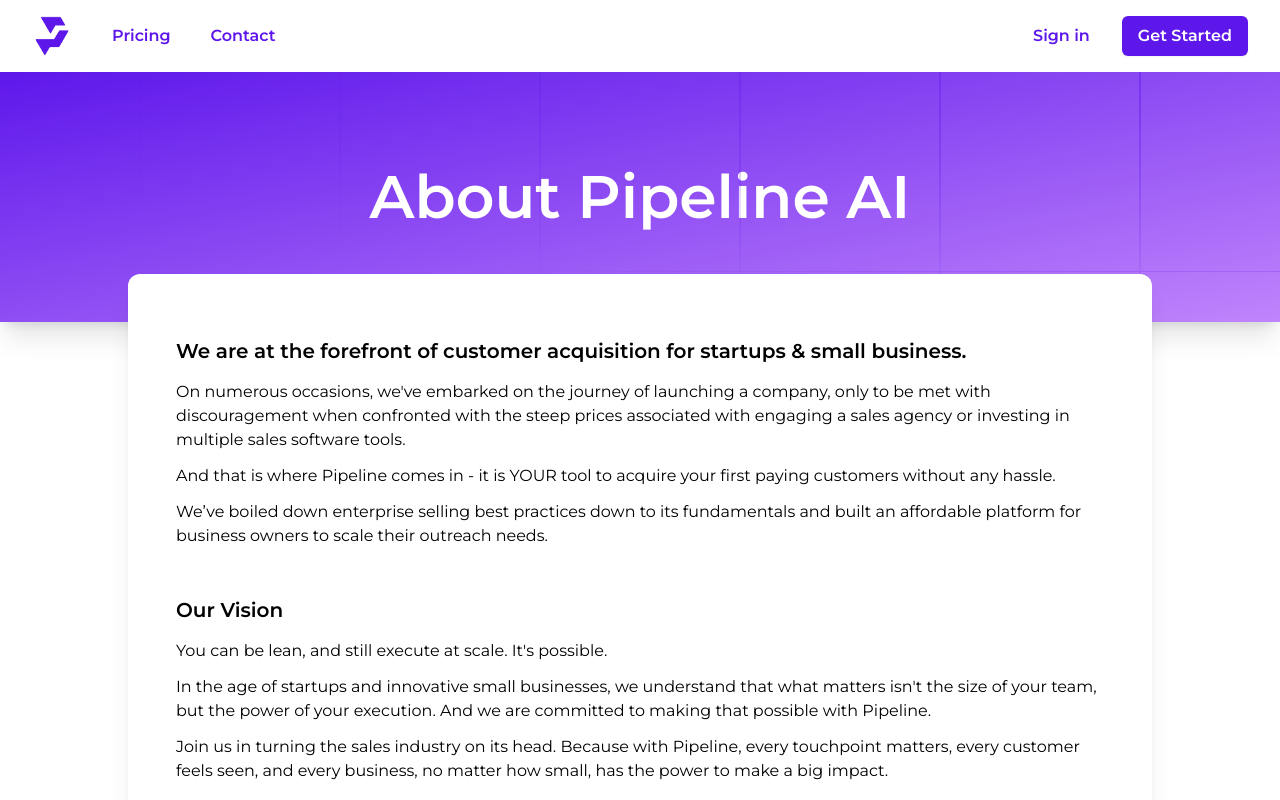
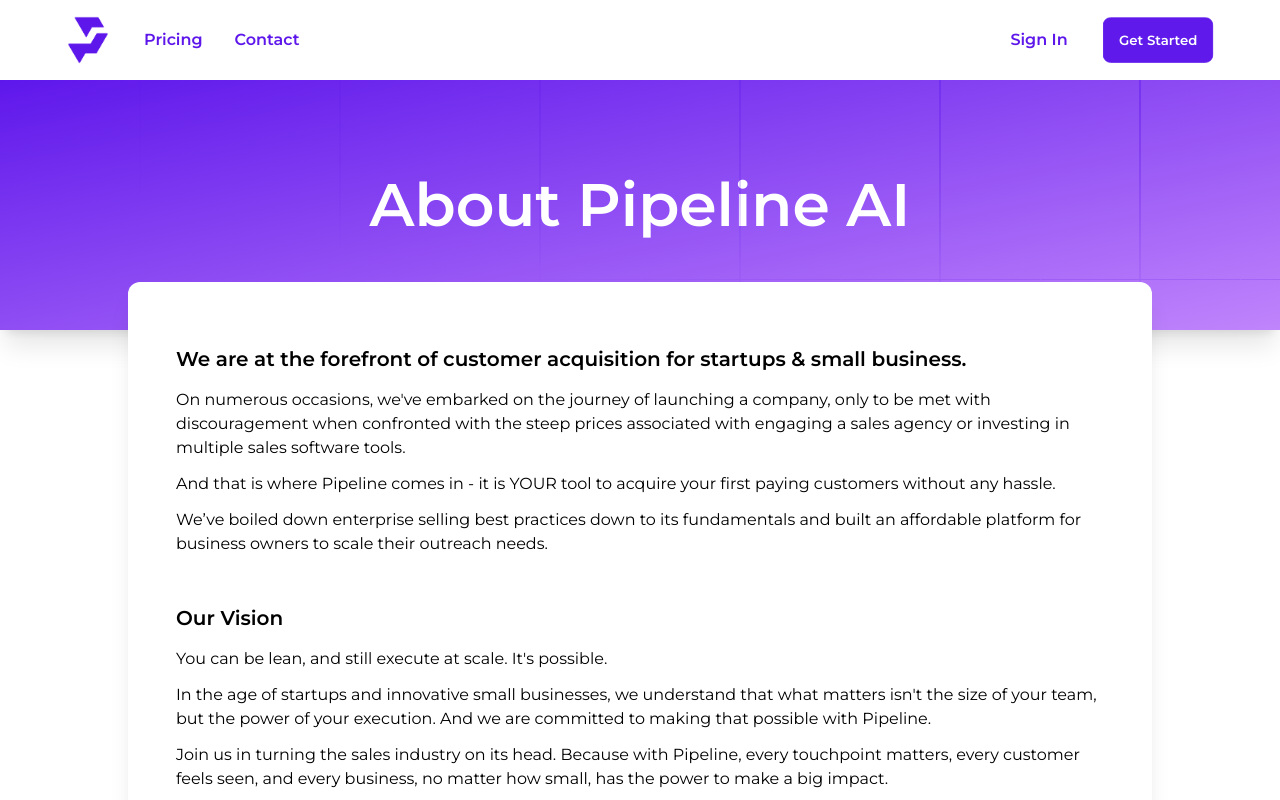
Before and after one commit to aftrmath1/landing-page, a Next.js app: page /about in a window 1280 px wide. Shown: the top 800 px of the page. Built offline with nearby package versions, Linux system fonts and the light colour scheme.

Commit message:
refactor: better mobile navbar responsiveness

```diff
--- a/components/Header.jsx
+++ b/components/Header.jsx
@@ -1,4 +1,4 @@
-import { Fragment } from "react";
+import { Fragment, useState } from "react";
 import { Popover, Transition } from "@headlessui/react";
 import {
   Bars3Icon,
@@ -6,10 +6,10 @@
   CursorArrowRaysIcon,
   ShieldCheckIcon,
   Squares2X2Icon,
+  XMarkIcon,
 } from "@heroicons/react/24/outline";
 import { ChevronDownIcon } from "@heroicons/react/20/solid";
 import Link from "next/link";
-import XMarkIcon from "@heroicons/react/20/solid";
 
 const solutions = [
   {
@@ -55,207 +55,75 @@
 }
 
 export default function Header() {
+  const [mobileDropdownOpen, setMobileDropdownOpen] = useState(false);
   return (
-    <Popover className="bg-white">
-      <div
-        className="pointer-events-none fixed absolute inset-0 bg-transparent z-30 duration-200"
-        aria-hidden="true"
-      />
-      <div className="relative z-20">
-        <div className="mx-auto flex max-w-7xl items-center justify-between py-5 px-6 sm:py-4 md:justify-start md:space-x-10 lg:px-8">
-          <div>
-            <Link href="/" className="flex">
-              <span className="sr-only">Your Company</span>
-              <img className="h-8 w-auto sm:h-10" src="/logo.png" alt="" />
+    <>
+      <nav className="navbar bg-white flex px-16 items-center py-4">
+        <div className="space-x-8 flex-1">
+          <Link href="/">
+            <img src="/logo.png" height={48} width={48} />
           </Link>
-          </div>
-          <div className="-my-2 -mr-2 md:hidden">
-            <Popover.Button className="inline-flex items-center justify-center rounded-md p-2 text-gray-400 hover:bg-gray-100 hover:text-gray-500 focus:outline-none">
-              <span className="sr-only">Open menu</span>
-              <Bars3Icon className="h-6 w-6" aria-hidden="true" />
-            </Popover.Button>
-          </div>
-          <div className="hidden md:flex md:flex-1 md:items-center md:justify-between">
-            <Popover.Group as="nav" className="flex space-x-10">
-              {/* <Popover>
-                {({ open }) => (
-                  <>
-                    <Popover.Button
-                      className={classNames(
-                        open ? "text-white" : "text-white",
-                        "group inline-flex items-center rounded-md text-base font-medium hover:text-white focus:outline-none"
-                      )}
-                    >
-                      <span>Solutions</span>
-                      <ChevronDownIcon
-                        className={classNames(
-                          open ? "text-gray-600" : "text-gray-400",
-                          "ml-2 h-5 w-5 group-hover:text-gray-500"
-                        )}
-                        aria-hidden="true"
-                      />
-                    </Popover.Button>
 
-                    <Transition
-                      as={Fragment}
-                      enter="transition ease-out duration-200"
-                      enterFrom="opacity-0 -translate-y-1"
-                      enterTo="opacity-100 translate-y-0"
-                      leave="transition ease-in duration-150"
-                      leaveFrom="opacity-100 translate-y-0"
-                      leaveTo="opacity-0 -translate-y-1"
-                    >
-                      <Popover.Panel className="absolute inset-x-0 top-full z-10 hidden transform  shadow-lg md:block backdrop-blur-md bg-white">
-                        <div className="mx-auto grid max-w-7xl gap-y-6 px-4 py-6 sm:grid-cols-2 sm:gap-8 sm:px-6 sm:py-8 lg:grid-cols-4 lg:px-8 lg:py-12 xl:py-16">
-                          {solutions.map((item) => (
-                            <a
-                              key={item.name}
-                              href={item.href}
-                              className="-m-3 flex flex-col justify-between rounded-lg p-3 hover:bg-gray-50"
-                            >
-                              <div className="flex md:h-full lg:flex-col">
-                                <div className="flex-shrink-0">
-                                  <span className="inline-flex h-10 w-10 items-center justify-center rounded-md bg-primary text-white sm:h-12 sm:w-12">
-                                    <item.icon
-                                      className="h-6 w-6"
-                                      aria-hidden="true"
-                                    />
-                                  </span>
-                                </div>
-                                <div className="ml-4 md:flex md:flex-1 md:flex-col md:justify-between lg:ml-0 lg:mt-4">
-                                  <div>
-                                    <p className="text-base font-medium text-black">
-                                      {item.name}
-                                    </p>
-                                    <p className="mt-1 text-sm text-gray-500">
-                                      {item.description}
-                                    </p>
-                                  </div>
-                                  <p className="mt-2 text-sm font-medium text-indigo-600 lg:mt-4">
-                                    Learn more
-                                    <span aria-hidden="true"> &rarr;</span>
-                                  </p>
-                                </div>
-                              </div>
-                            </a>
-                          ))}
-                        </div>
-                        <div className="bg-gray-50">
-                          <div className="mx-auto max-w-7xl space-y-6 px-4 py-5 sm:flex sm:space-y-0 sm:space-x-10 sm:px-6 lg:px-8">
-                            {callsToAction.map((item) => (
-                              <div key={item.name} className="flow-root">
-                                <a
-                                  href={item.href}
-                                  className="-m-3 flex items-center rounded-md p-3 text-base font-medium text-black hover:bg-gray-100"
-                                >
-                                  <item.icon
-                                    className="h-6 w-6 flex-shrink-0 text-gray-400"
-                                    aria-hidden="true"
-                                  />
-                                  <span className="ml-3">{item.name}</span>
-                                </a>
-                              </div>
-                            ))}
-                          </div>
-                        </div>
-                      </Popover.Panel>
-                    </Transition>
-                  </>
-                )}
-              </Popover> */}
-              {links.map(link => {
-                return (
+          {links.map((link) => (
             <Link
-                  key={link.href}
               href={link.href}
-                    className="text-base font-semibold text-primary"
+              className="text-primary font-semibold md:block hidden"
+              key={link.name}
             >
               {link.name}
             </Link>
-                );
-              })}
-            </Popover.Group>
-            <div className="flex items-center md:ml-12">
-              <Link href="https://app.buildpipeline.ai/" className="text-base font-semibold text-primary">
-                Sign in
+          ))}
+        </div>
+        <div className="flex-none space-x-8 md:block hidden">
+          <Link
+            href="https://app.buildpipeline.ai"
+            className="text-primary font-semibold"
+          >
+            Sign In
           </Link>
           <Link
+            className="btn btn-primary text-white capitalize"
             href="/pricing"
-                className="ml-8 inline-flex items-center justify-center rounded-md text-base px-4 py-2 font-semibold text-white bg-primary shadow-sm"
           >
             Get Started
           </Link>
         </div>
-          </div>
-        </div>
-      </div>
-
-      <Transition
-        as={Fragment}
-        enter="duration-200 ease-out"
-        enterFrom="opacity-0 scale-95"
-        enterTo="opacity-100 scale-100"
-        leave="duration-100 ease-in"
-        leaveFrom="opacity-100 scale-100"
-        leaveTo="opacity-0 scale-95"
-      >
-        <Popover.Panel
-
-          className="absolute inset-x-0 top-0 z-30 origin-top-right transform p-2 transition md:hidden"
-        >
-          <div className="divide-y-2 divide-gray-50 rounded-lg shadow-lg ">
-
-            <div className="">
-              <div className="flex items-center justify-between">
-                <div>
-                  <img
-                    className="h-8 w-auto"
-                    src="/logo.png"
-                    alt="Your Company"
+        <label className="swap swap-rotate p-1 rounded-xl hover:bg-gray-100 transition hover:scale-105 text-gray-500 md:hidden inline-grid flex-none">
+          <input
+            type="checkbox"
+            className="hidden"
+            onClick={() => setMobileDropdownOpen(!mobileDropdownOpen)}
           />
-                </div>
-                <div className="-mr-2">
-                  <Popover.Button className="inline-flex items-center justify-center rounded-md  p-2 text-gray-400 hover:bg-gray-100 hover:text-gray-500 focus:outline-none focus:ring-2 focus:ring-inset focus:ring-indigo-500">
-                    <span className="sr-only">Close menu</span>
-                    <Squares2X2Icon className="h-6 w-6" aria-hidden="true" />
-                  </Popover.Button>
-                </div>
-              </div>
-
-            </div>
-            <div className="py-6 px-5 bg-white">
-              <div className="grid grid-cols-2 gap-4">
-              {links.map(link => {
-                return (
+          <XMarkIcon className="h-12 w-12 swap-on" />
+          <Bars3Icon className="h-12 w-12 swap-off" />
+        </label>
+      </nav>
+      {mobileDropdownOpen && (
+        <ul className="flex flex-col px-16 py-8 bg-gray-100 absolute z-50 w-full transition space-y-8 h-72">
+          {links.map((link, index) => (
+            <li key={link.name} className="w-full flex flex-col">
               <Link
-                  key={link.href}
                 href={link.href}
-                    className="rounded-md text-base font-medium text-primary hover:text-gray-700"
+                className="text-primary font-semibold mb-2"
               >
                 {link.name}
               </Link>
-                );
-              })}
-
-              </div>
-              <div className="mt-6">
-                <Link
-                  href="/register"
-                  className="flex w-full items-center justify-center rounded-md bg-primary px-4 py-2 text-base font-medium text-white shadow-sm hover:bg-indigo-700"
-                >
-                  Sign up
+              {index !== links.length - 1 && (
+                <span className="h-1 border-t border-gray-300 w-full"></span>
+              )}
+            </li>
+          ))}
+          <span className="text-gray-400 font-semibold text-center">
+            Existing customer?{" "}
+            <Link href="https://app.buildpipeline.ai" className="text-primary">
+              Sign In
             </Link>
-                <p className="mt-6 text-center text-base font-medium text-gray-500">
-                  Existing customer?{" "}
-                  <Link href="https://app.buildpipeline.ai/" className="text-indigo-600 hover:text-indigo-500">
-                    Sign in
+          </span>
+          <Link href="/pricing" className="btn btn-primary text-white mt-auto">
+            Get Started
           </Link>
-                </p>
-              </div>
-            </div>
-          </div>
-        </Popover.Panel>
-      </Transition>
-    </Popover>
+        </ul>
+      )}
+    </>
   );
 }
```
Also changed, not shown: 1 other file (tests, documents, lock files or other folders). Lines whose indentation alone changed are shown as unchanged.
